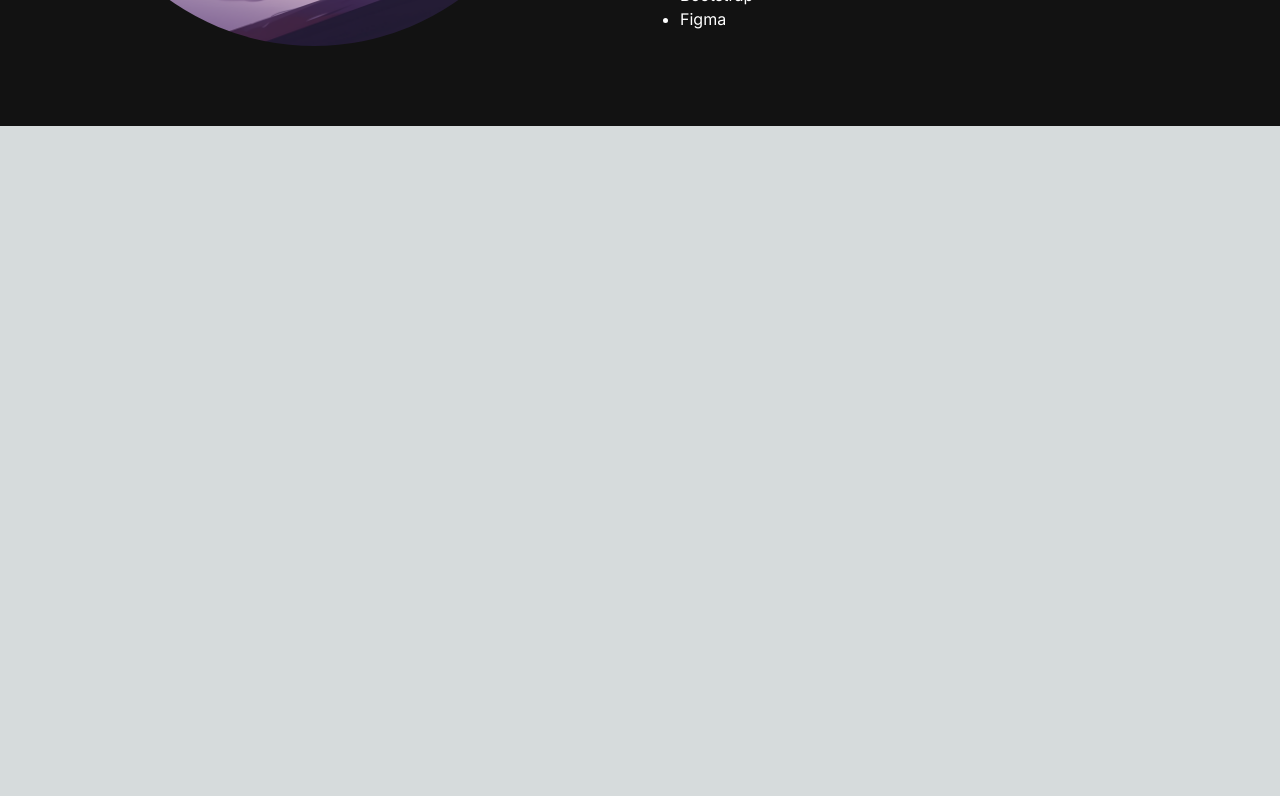
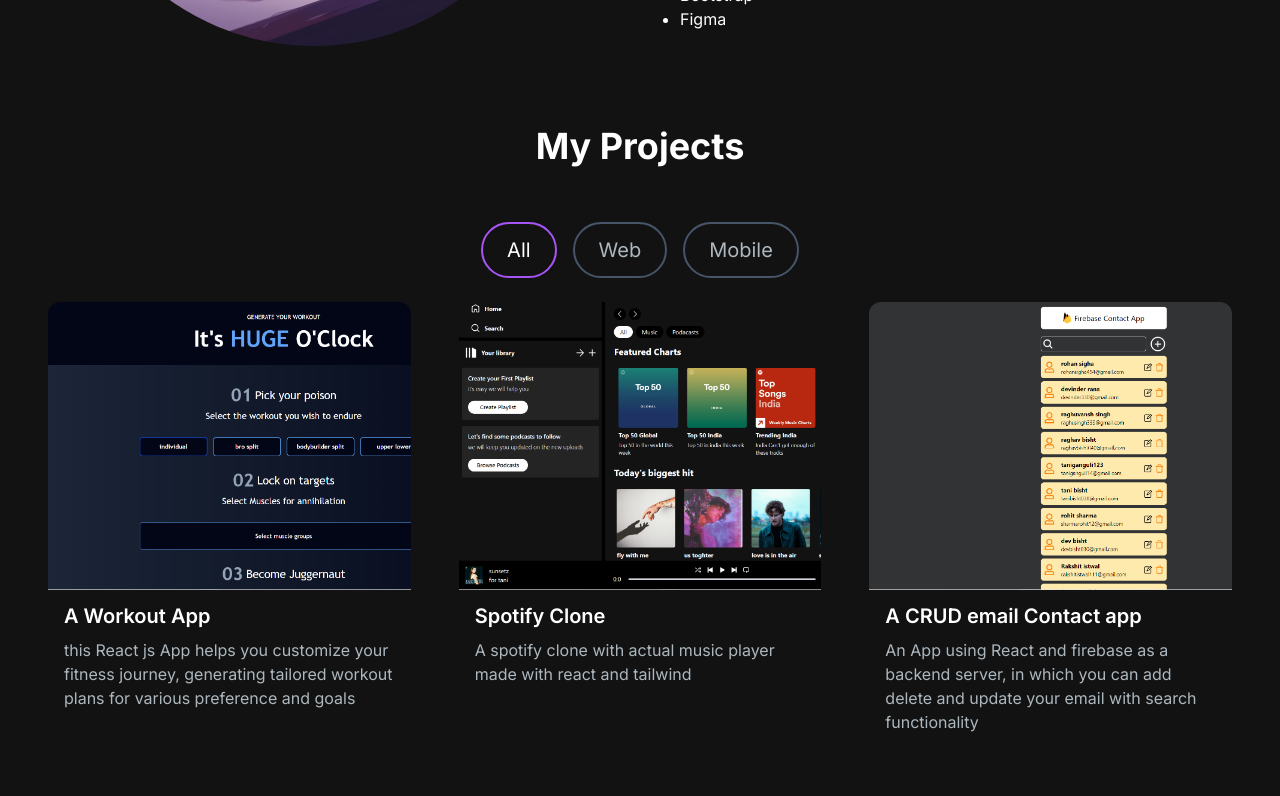
Before and after one commit to bishtdev/first-portfolio, a Next.js app: page / in a window 1280 px wide. Shown: the part 980-1776 px from the top of the page. Before the commit the page ends 1106 px from the top, so only its background shows below. Built offline with nearby package versions, Linux system fonts and the light colour scheme.

Commit message:
done with projects section

```diff
--- /dev/null
+++ b/app/api/send/router.js
@@ -0,0 +1,28 @@
+// import { EmailTemplate } from '../../../components/EmailTemplate';
+import { NextResponse } from 'next/server';
+import { Resend } from 'resend';
+
+const resend = new Resend(process.env.RESEND_API_KEY);
+
+export async function POST() {
+  try {
+    const { data, error } = await resend.emails.send({
+      from: 'dev <devbisht030@gmail.com>',
+      to: ['bishtdev030@gmail.com'],
+      subject: 'Hello world',
+      react:(
+            <>
+            <p> Email body</p>
+            </>
+      ),
+    });
+
+    if (error) {
+      return NextResponse.json({ error }, { status: 500 });
+    }
+
+    return NextResponse.json(data);
+  } catch (error) {
+    return NextResponse.json({ error }, { status: 500 });
+  }
+}
--- /dev/null
+++ b/app/components/EmailSection.jsx
@@ -0,0 +1,31 @@
+import React from 'react'
+import { ImGithub } from "react-icons/im";
+import { FaLinkedin } from "react-icons/fa";
+import Link from 'next/link';
+import Image from 'next/image';
+
+const EmailSection = () => {
+  return (
+    <section className='grid md:grid-cols-2 my-12 md:my-12 py-24 gap-4'>
+        <div >
+            <h5 className='text-xl font-bold text-white my-2'>
+                Let's Connect
+            </h5>
+            <p className='text-[#ADB7BE] mb-4 max-w-md'>
+                I'm currently looking for new opportunities, my inbox is always open,
+                whether you have a question or just want to say hi, i'll try my best to get back to you!
+            </p>
+            <div className='socials flex flex-row gap-2'>
+                <Link href='https://github.com/bishtdev' target='_blank'>
+                    <ImGithub />
+                </Link>
+                <Link href='https://www.linkedin.com/in/dev-bisht-332946272/' target='_blank'>
+                    <FaLinkedin />
+                </Link>
+            </div>
+        </div>
+    </section>
+  )
+}
+
+export default EmailSection
--- a/app/components/Navbar.jsx
+++ b/app/components/Navbar.jsx
@@ -28,9 +28,9 @@
 
   return (
 
-    <nav className="fixed top-0 left-0 right-0 z-20 bg-[#121212] bg-opacity-100">
+    <nav className="h-[90px] fixed top-0 left-0 right-0 z-20 bg-[#121212] bg-opacity-100">
       <div className="flex flex-wrap items-center justify-between mx-auto px-4 py-4">
-        <Link href={'/'} className="text-3xl sm:text-5xl font-bold px-3 py-4
+        <Link href={'/'} className="text-3xl sm:text-4xl font-bold px-3 py-4
          text-white hover:text-transparent bg-clip-text bg-gradient-to-r from-blue-500 via-purple-500 to-pink-500">
         Portfolio</Link>
         <div className="mobile-menu block md:hidden">
--- /dev/null
+++ b/app/components/ProjectCard.jsx
@@ -0,0 +1,38 @@
+import React from "react";
+import { HiCodeBracket } from "react-icons/hi2";
+import { FaRegEye } from "react-icons/fa";
+import Link from "next/link";
+
+const ProjectCard = ({ imgUrl, title, description, gitUrl, previewUrl }) => {
+  return (
+    <div className="mb-4">
+      <div
+        className="h-52 md:h-72 rounded-t-xl relative group"
+        style={{ background: `url(${imgUrl})`, backgroundSize: "cover" }}
+      >
+        <div className="overlay items-center justify-center absolute top-0 left-0 w-full h-full bg-[#181818] bg-opacity-0 hidden group-hover:flex group-hover:bg-opacity-80 transition-all duration-500 ">
+          <Link
+            href={gitUrl}
+            className="h-14 w-14 mr-2 border-2 relative rounded-full border-[#ADB7BE] hover:border-white group/link"
+            target="_blank"
+          >
+            <HiCodeBracket className="h-10 w-10 text-[#ADB7BE] absolute top-1/2 left-1/2 transform -translate-x-1/2 -translate-y-1/2  cursor-pointer group-hover/link:text-white" />
+          </Link>
+          <Link
+            href={previewUrl}
+            className="h-14 w-14 border-2 relative rounded-full border-[#ADB7BE] hover:border-white group/link"
+            target="_blank"
+          >
+            <FaRegEye className="h-10 w-10 text-[#ADB7BE] absolute top-1/2 left-1/2 transform -translate-x-1/2 -translate-y-1/2  cursor-pointer group-hover/link:text-white" />
+          </Link>
+        </div>
+      </div>
+      <div className="text-white rounded-b-xl mt-3 bg-[#181818]py-6 px-4">
+        <h5 className="text-xl font-semibold mb-2">{title}</h5>
+        <p className="text-[#ADB7BE]">{description}</p>
+      </div>
+    </div>
+  );
+};
+
+export default ProjectCard;
--- /dev/null
+++ b/app/components/ProjectSection.jsx
@@ -0,0 +1,117 @@
+"use client";
+import React, { useState } from "react";
+import ProjectCard from "./ProjectCard";
+import ProjectTag from "./ProjectTag";
+
+const projectsData = [
+  {
+    id: 1,
+    title: "A Workout App",
+    description:
+      "this React js App helps you customize your fitness journey, generating tailored workout plans for various preference and goals",
+    image: "/images/projects/workout-app.png",
+    tag: ["All", "Web", "Mobile"],
+    gitUrl: "https://github.com/bishtdev/gym-app",
+    previewUrl: "https://workoutapp-devbisht.netlify.app/",
+  },
+  {
+    id: 2,
+    title: "Spotify Clone",
+    description:
+      "A spotify clone with actual music player made with react and tailwind",
+    image: "/images/projects/spotify-clone.png",
+    tag: ["All", "Web", "Mobile"],
+    gitUrl: "https://github.com/bishtdev/spotify-clone",
+    previewUrl: "https://spotify-devbisht.netlify.app/",
+  },
+  {
+    id: 3,
+    title: "A CRUD email Contact app ",
+    description:
+      "An App using React and firebase as a backend server, in which you can add delete and update your email with search functionality",
+    image: "/images/projects/firebase-app.png",
+    tag: ["All", "Mobile"],
+    gitUrl: "https://github.com/bishtdev/email-contact-app",
+    previewUrl: "https://firebase-email-contacts-devbisht.netlify.app/",
+  },
+  {
+    id: 4,
+    title: "A myntra Clone",
+    description:
+      "Famous ecommerce website myntra clone with react and bootstrap ",
+    image: "/images/projects/myntra-clone.png",
+    tag: ["All", "Web"],
+    gitUrl: "https://github.com/bishtdev/myntra-clone",
+    previewUrl: "https://ecommerce-devbisht.netlify.app/",
+  },
+  {
+    id: 5,
+    title: "A dice game ",
+    description: "A simple dice Game using react and bootstrap",
+    image: "/images/projects/dice-game.png",
+    tag: ["All", "Web"],
+    gitUrl: "https://github.com/bishtdev/dice-game",
+    previewUrl: "https://dice-game-devbisht.netlify.app/",
+  },
+  {
+    id: 6,
+    title: "Nike landing page",
+    description: "A simple nike landing page made with React and tailwindCSS",
+    image: "/images/projects/nike-page.png",
+    tag: ["All", "Web", "Mobile"],
+    gitUrl: "https://github.com/bishtdev/nike-website",
+    previewUrl: "https://nike-app-devbisht.netlify.app/",
+  },
+];
+
+const ProjectSection = () => {
+  const [tag, setTag] = useState("All");
+
+  const handleTagChange = (newTag) => {
+    setTag(newTag);
+  };
+
+  const filterProject = projectsData.filter((project) =>
+   project.tag.includes(tag))
+
+  return (
+    <>
+      <h2 className="text-center text-white font-bold text-4xl mt-4 mb-8 md:mb-8">
+        My Projects
+      </h2>
+
+      <div className="text-white flex flex-row justify-center items-center gap-4 py-6">
+        <ProjectTag
+          onClick={handleTagChange}
+          name="All"
+          isSelected={tag === "All"}
+        />
+        <ProjectTag
+          onClick={handleTagChange}
+          name="Web"
+          isSelected={tag === "Web"}
+        />
+        <ProjectTag
+          onClick={handleTagChange}
+          name="Mobile"
+          isSelected={tag === "Mobile"}
+        />
+      </div>
+
+      <div className="grid md:grid-cols-3 gap-8 md:gap-12">
+        {filterProject.map((project) => (
+          <ProjectCard
+            key={project.id}
+            title={project.title}
+            description={project.description}
+            imgUrl={project.image}
+            gitUrl={project.gitUrl}
+            previewUrl={project.previewUrl}
+          />
+        ))}
+      </div>
+    </>
+  );
+};
+
+export default ProjectSection;
--- /dev/null
+++ b/app/components/ProjectTag.jsx
@@ -0,0 +1,17 @@
+import React from "react";
+
+const ProjectTag = ({ name, onClick, isSelected }) => {
+  const buttonStyle = isSelected
+    ? "text-white border-purple-500"
+    : "text-[#ADB7BE] border-slate-600 hover:border-white";
+  return (
+    <button
+      onClick={() => onClick(name)}
+      className={`${buttonStyle} rounded-full border-2 border-purple-500 px-6 py-3 text-xl cursor-pointer`}
+    >
+      {name}
+    </button>
+  );
+};
+
+export default ProjectTag;
--- a/app/page.js
+++ b/app/page.js
@@ -2,6 +2,7 @@
 import HeroSection from "./components/HeroSection";
 import Navbar from "./components/Navbar";
 import AboutSection from "./components/AboutSection";
+import ProjectSection from "./components/ProjectSection";
 
 export default function Home() {
   return (
@@ -10,6 +11,7 @@
       <div className="container mt-24 mx-auto px-12 py-4">
       <HeroSection />
       <AboutSection/>
+      <ProjectSection/>
       </div>
     </main>
   );
--- a/package.json
+++ b/package.json
@@ -13,7 +13,8 @@
     "react": "^18",
     "react-dom": "^18",
     "react-icons": "^5.2.1",
-    "react-type-animation": "^3.2.0"
+    "react-type-animation": "^3.2.0",
+    "resend": "^3.4.0"
   },
   "devDependencies": {
     "eslint": "^8",
```
Also changed, not shown: 1 other file (tests, documents, lock files or other folders).
